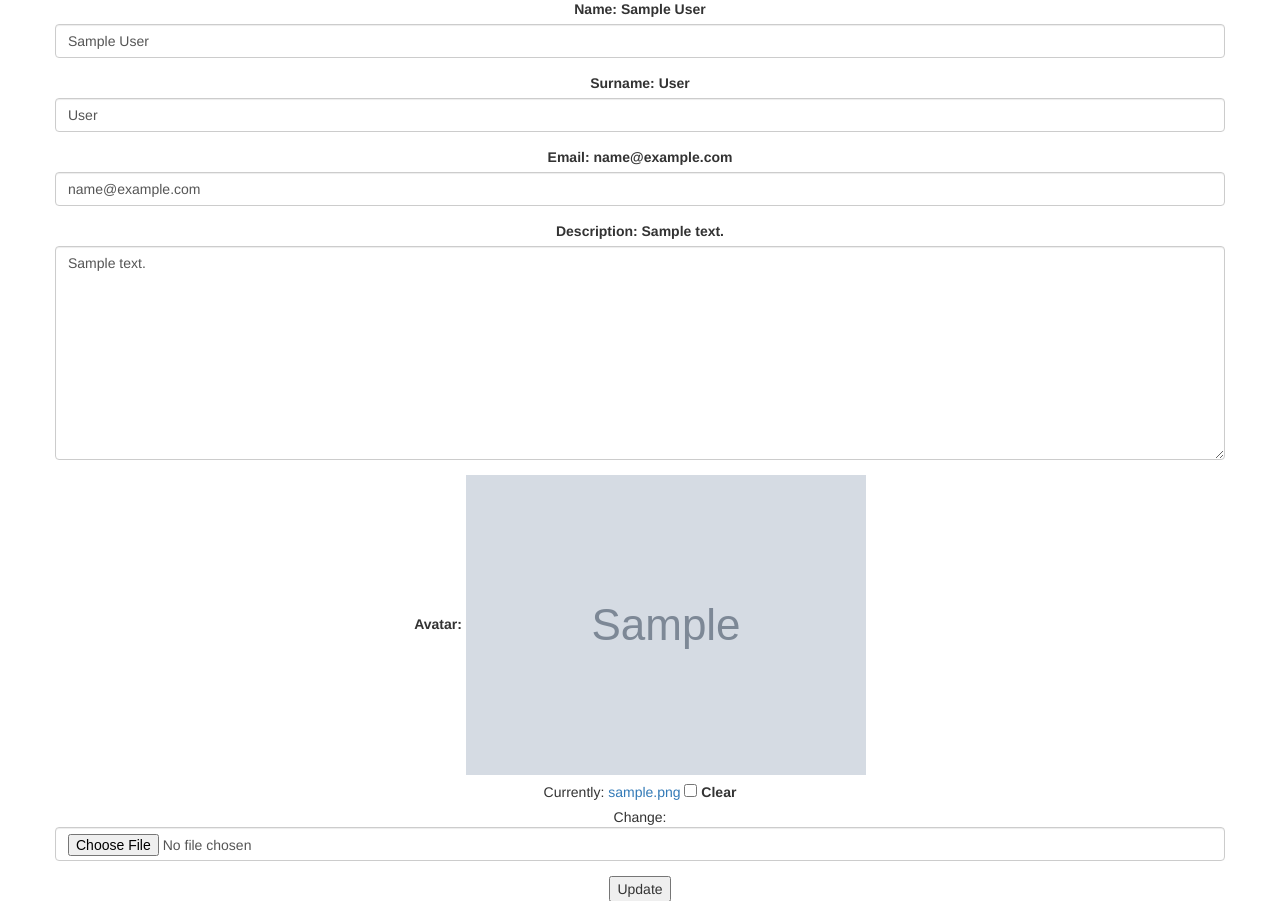
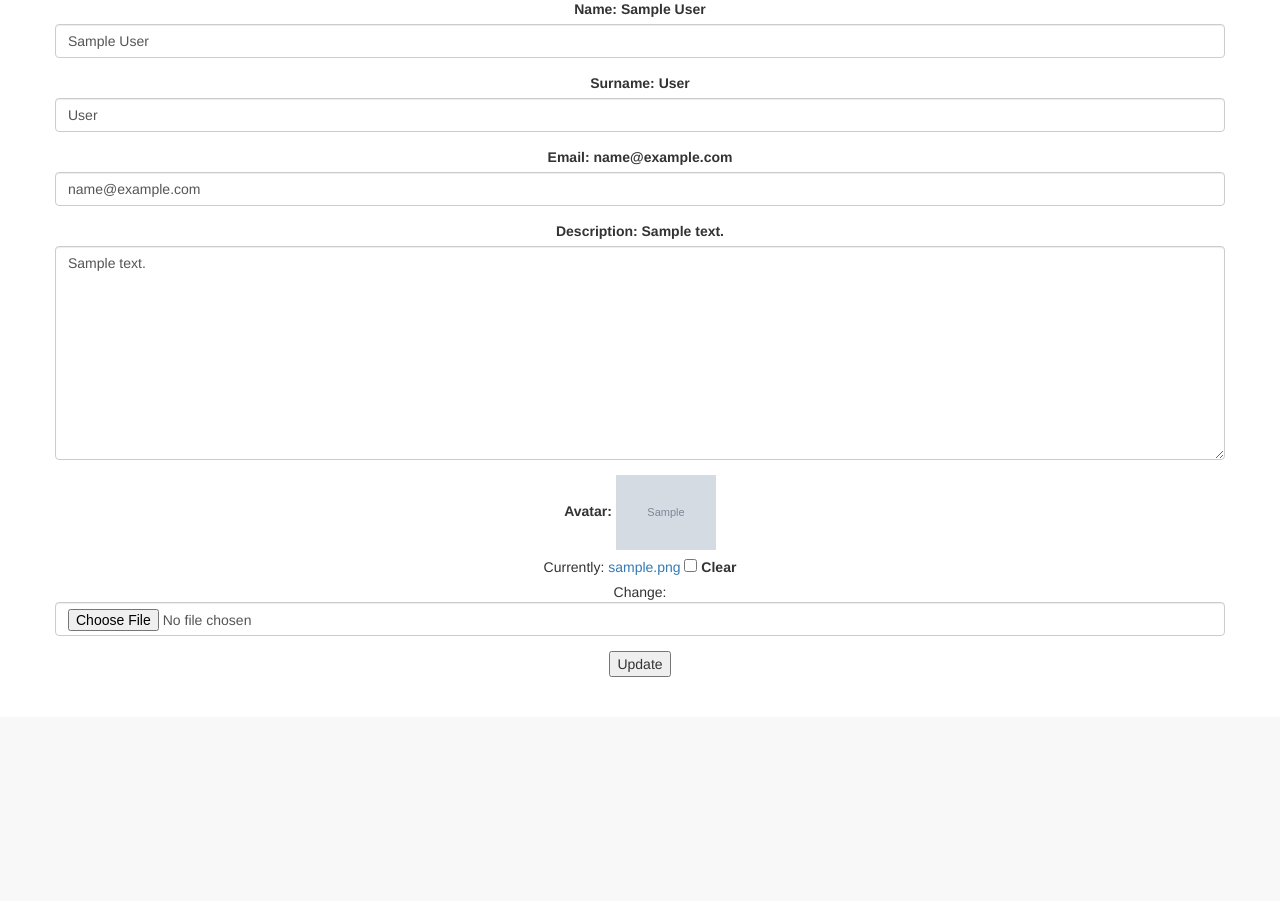
Before and after one commit to Blenderwizard/42_django_rush_01, a Django app: page /user/1 in a window 1280 px wide. Shown: the part 101-1002 px from the top of the page. After the commit the page ends 778 px from the top, so only its background shows below. Run offline with Django 4.2, Linux system fonts and the light colour scheme; a user stored in the database is signed in; data comes from the database, SQL or seed files in the repository; tables that the repository leaves empty hold one stand-in row (values such as "Sample post"); grey boxes marked "Sample" are stand-in pictures; some libraries are stand-ins or nearby versions.

Commit message:
limit size on image

```diff
--- a/member/templates/member/update.html
+++ b/member/templates/member/update.html
@@ -51,7 +51,7 @@
 							Description not set
 						{% endif %}
 					{% elif field.name == 'avatar' and userinfo.avatar %}
-                        <img src="{{ userinfo.avatar.url }}">
+                        <img src="{{ userinfo.avatar.url }}" style="max-width:100px;">
 					{% endif %}
 				</label>
 				{% bootstrap_field field show_label=False required=false%}
```
